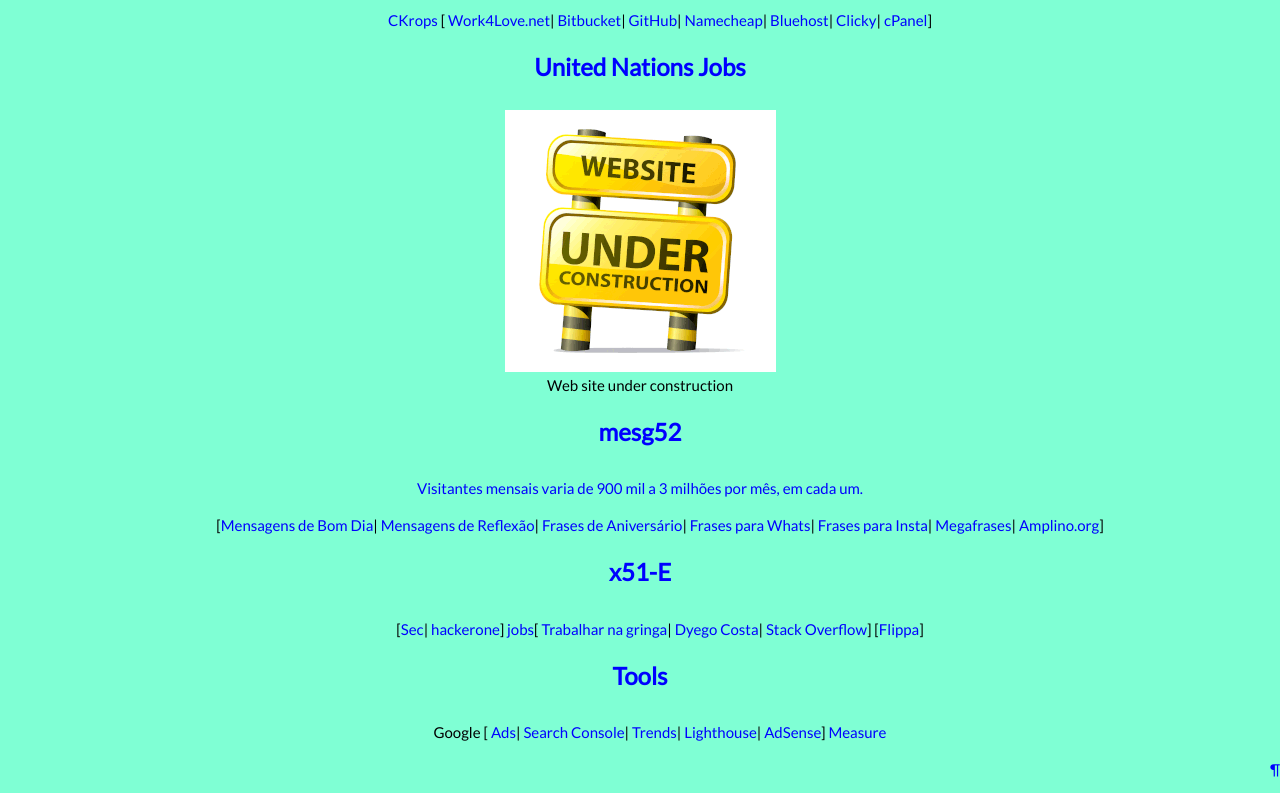
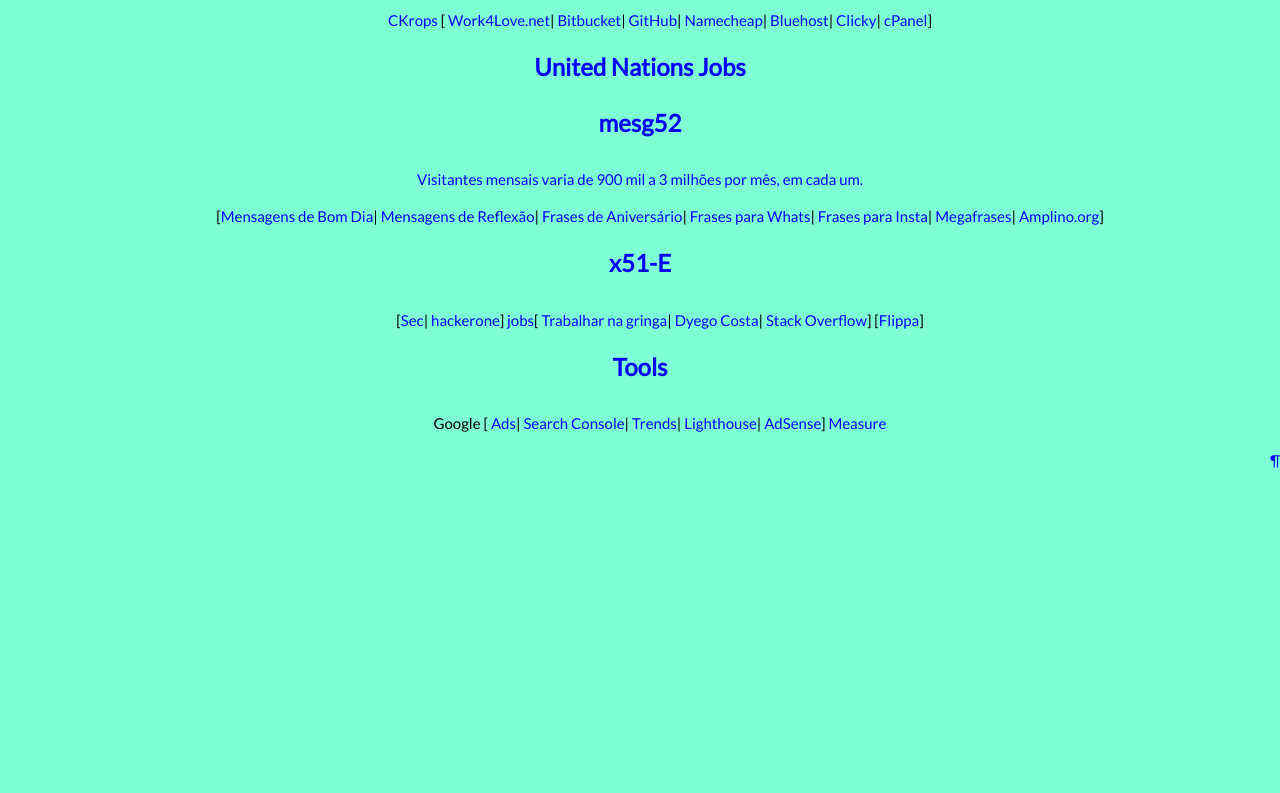
Before and after one commit to sp35000/sp35000.github.io, a plain HTML site: page index.html in a window 1280 px wide. Shown: the part 63-856 px from the top of the page. After the commit the page ends 800 px from the top, so only its background shows below. Drawn offline with nearby package versions, Linux system fonts and the light colour scheme.

Commit message:
feat: updating index.html

```diff
--- a/index.html
+++ b/index.html
@@ -26,9 +26,6 @@
     </ul>
 
     <h2><a href="https://careers.un.org/lbw/home.aspx?viewtype=SJ&vacancy=All" target="_blank">United Nations Jobs</a></h2>
-
-    <p><img src="under_construcion.gif" alt="Web site under construction"><br/>
-      Web site under construction</p>
 
     <h2><a href="https://mensagembr.com" target="_blank">mesg52</a></h2>
     <p><a href="https://www.bbc.com/portuguese/brasil-54168380" target="_blank">Visitantes mensais varia de 900 mil a 3 milhões por mês, em cada um.</a></p>
```
Also changed, not shown: under_construcion.gif (deleted).
